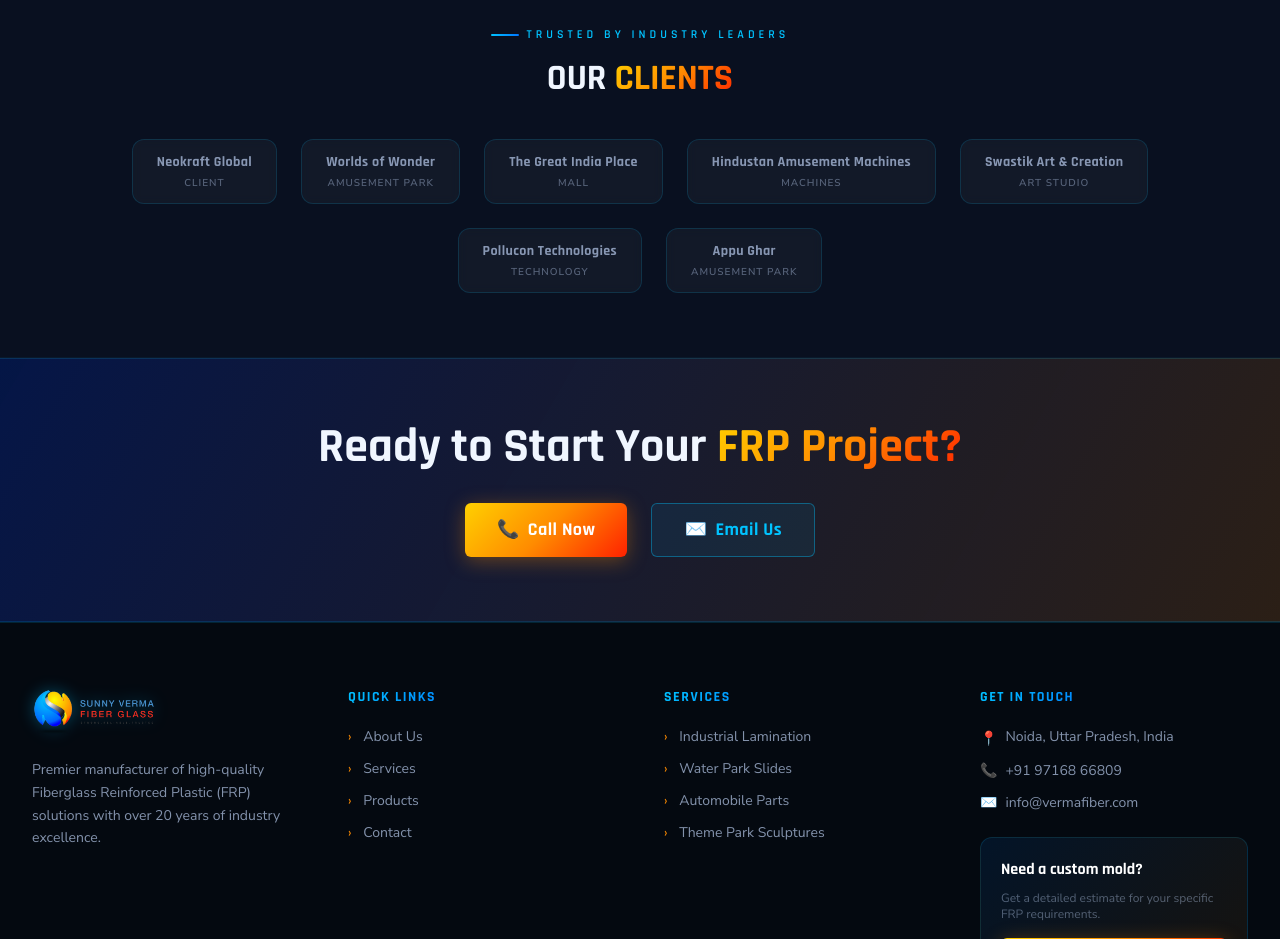
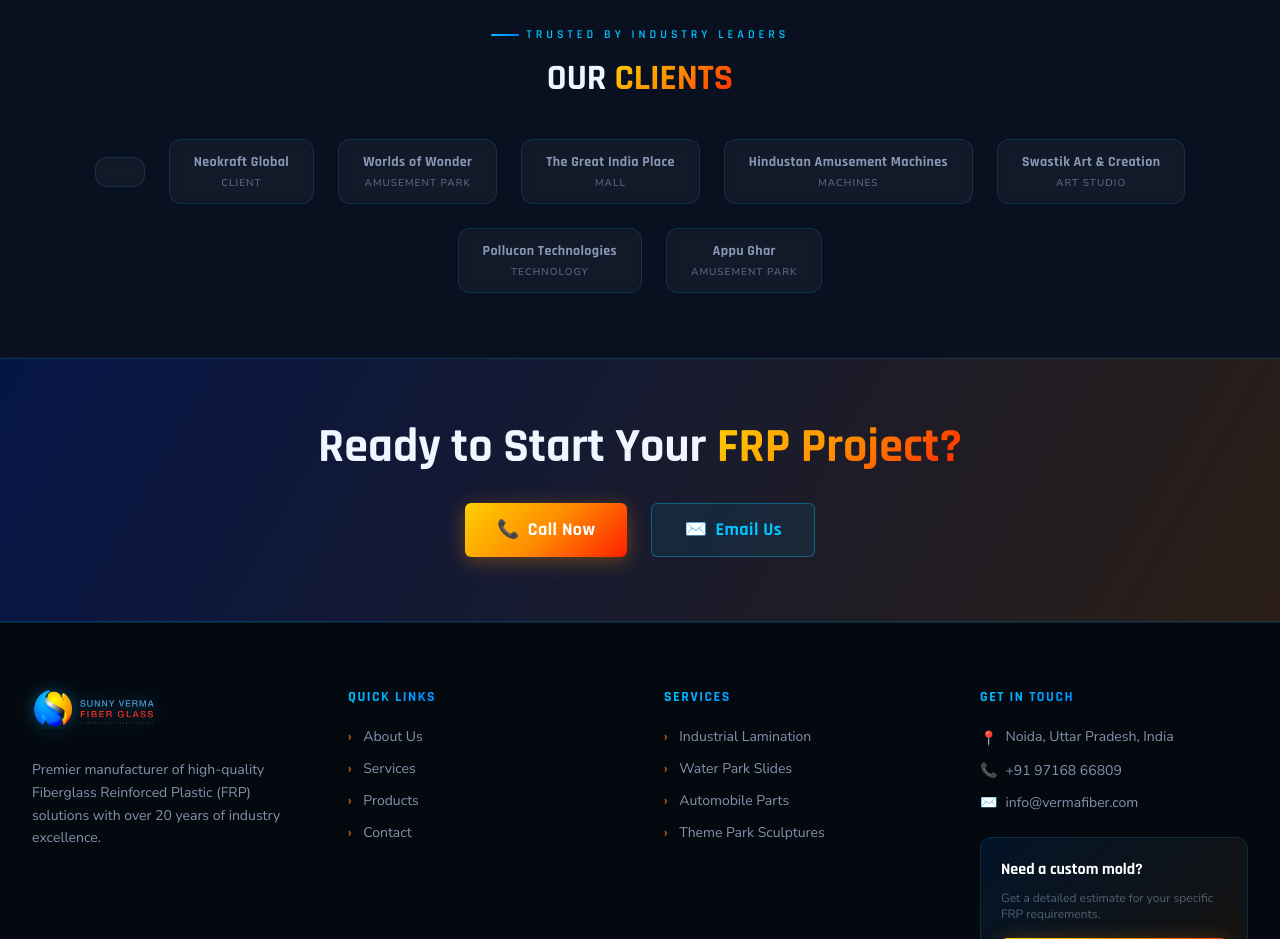
Before and after one commit to project689test/Sunny_Verma_FiberGlass, a React (Vite) app in the folder client/: page / in a window 1280 px wide. Shown: the part 4700-5639 px from the top of the page. Built offline with nearby package versions, Linux system fonts and the light colour scheme.

Commit message:
Update ClientLogos.jsx

```diff
--- a/client/src/components/ClientLogos.jsx
+++ b/client/src/components/ClientLogos.jsx
@@ -2,7 +2,8 @@
 import { fadeInUp, staggerContainer } from '../hooks/useScrollAnimation';
 
 const clients = [
-  { name: "Neokraft Global", sub: "CLIENT" },
+  {},
+  { name: "Neokraft Global", sub: "CLIENT", Image:"LOGO.png" },
   { name: "Worlds of Wonder", sub: "AMUSEMENT PARK" },
   { name: "The Great India Place", sub: "MALL" },
   { name: "Hindustan Amusement Machines", sub: "MACHINES" },
```
